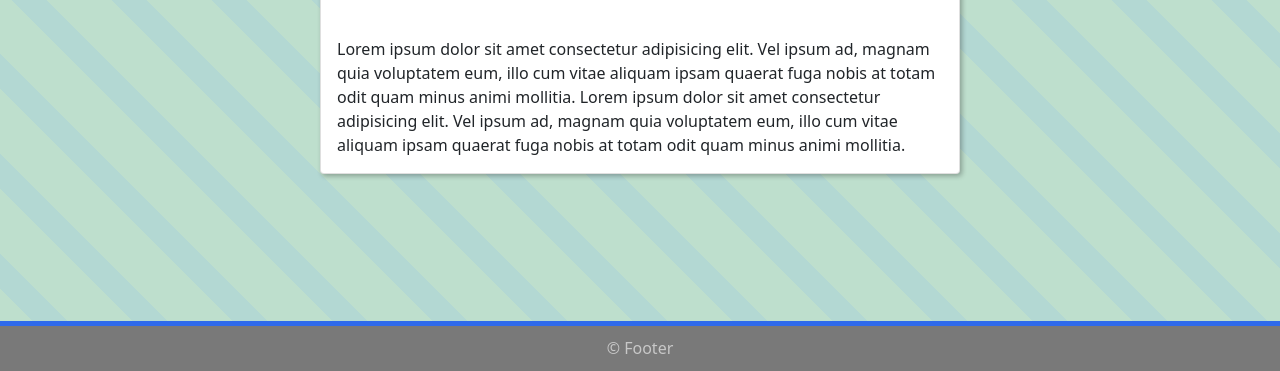
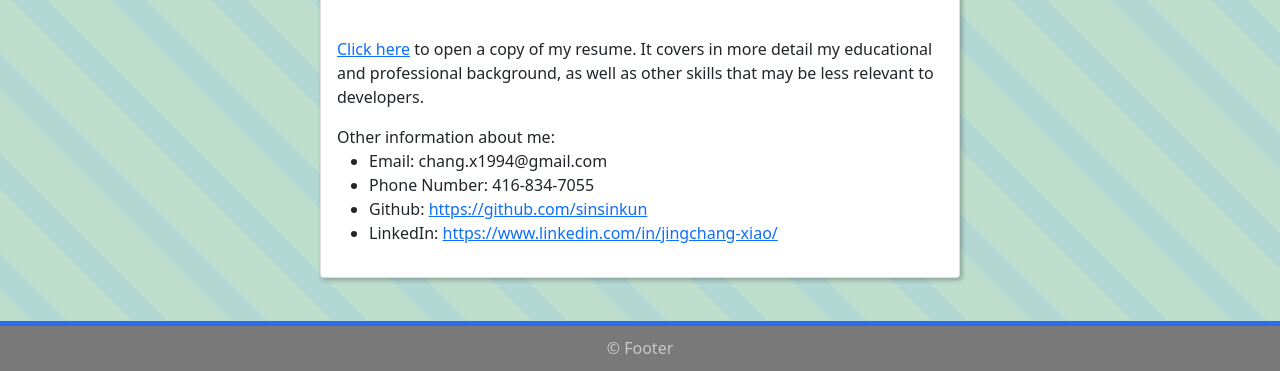
Before and after one commit to sinsinkun/UTOR-Homework2, a plain HTML site: page index.html in a window 1280 px wide. Shown: the part 429-800 px from the top of the page. Drawn offline with nearby package versions, Linux system fonts and the light colour scheme.

Commit message:
Added more information as per instructions

```diff
--- a/index.html
+++ b/index.html
@@ -61,12 +61,16 @@
 					SCE Web Development Bootcamp course. They will hopefully demonstrate the diverse
 					set of skills that I have acquired, as well as my potential as a Software Developer.</p>
 				<br />
-				<p class="card-text">
-					Lorem ipsum dolor sit amet consectetur adipisicing elit. Vel ipsum ad, magnam quia
-					voluptatem eum, illo cum vitae aliquam ipsam quaerat fuga nobis at totam odit quam
-					minus animi mollitia. Lorem ipsum dolor sit amet consectetur adipisicing elit. Vel
-					ipsum ad, magnam quia voluptatem eum, illo cum vitae aliquam ipsam quaerat fuga
-					nobis at totam odit quam minus animi mollitia.</p>
+				<p class="card-text"><a href='assets/JingChang_Xiao_Resume.pdf' target="_blank">Click here</a>
+				to open a copy of my resume. It covers in more detail my educational and professional background,
+				as well as other skills that may be less relevant to developers.</p>
+				<span>Other information about me: </span>
+				<ul>
+					<li>Email: chang.x1994@gmail.com</li>
+					<li>Phone Number: 416-834-7055</li>
+					<li>Github: <a href="https://github.com/sinsinkun" target="_blank">https://github.com/sinsinkun</a></li>
+					<li>LinkedIn: <a href="https://www.linkedin.com/in/jingchang-xiao/" target="_blank">https://www.linkedin.com/in/jingchang-xiao/</a></li>
+				</ul>
 			</div>
 		</article>
 	</section>
```
Also changed, not shown: portfolio.html (+19 -4 lines), 1 other file.
